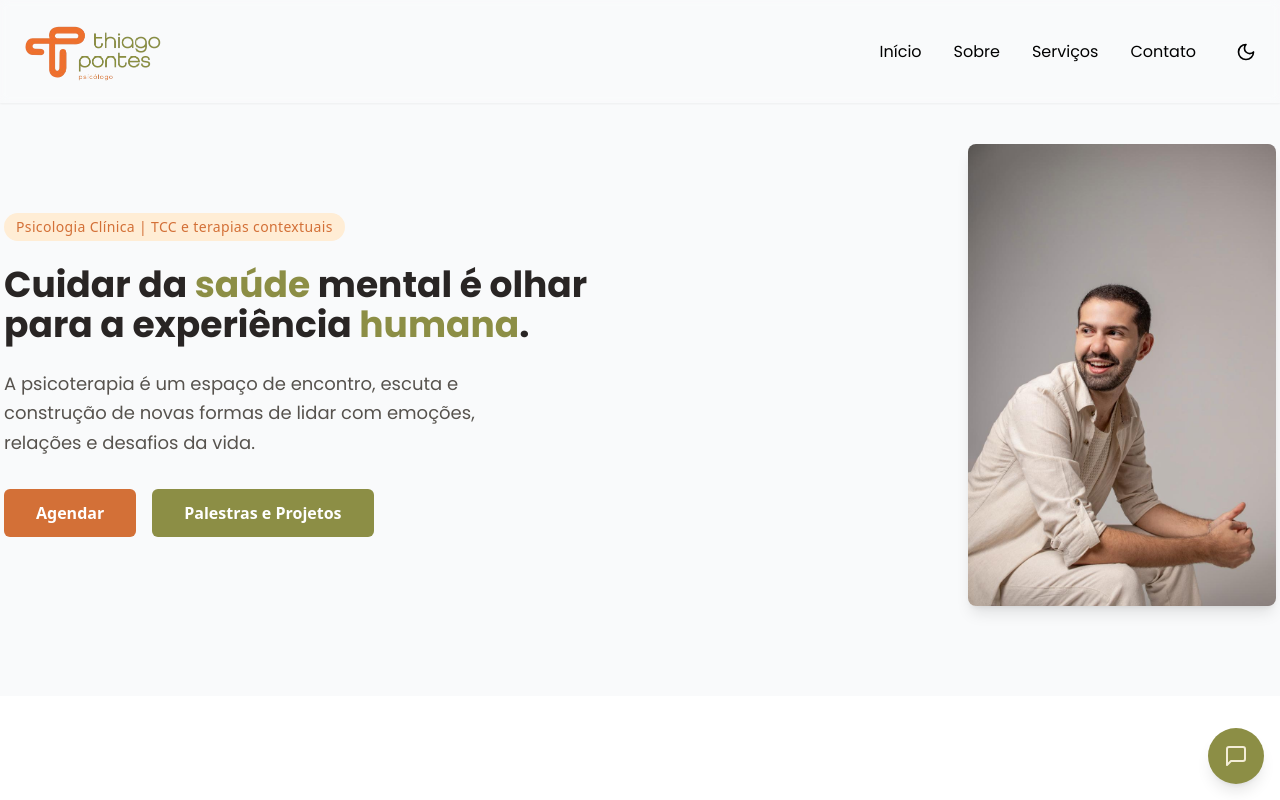
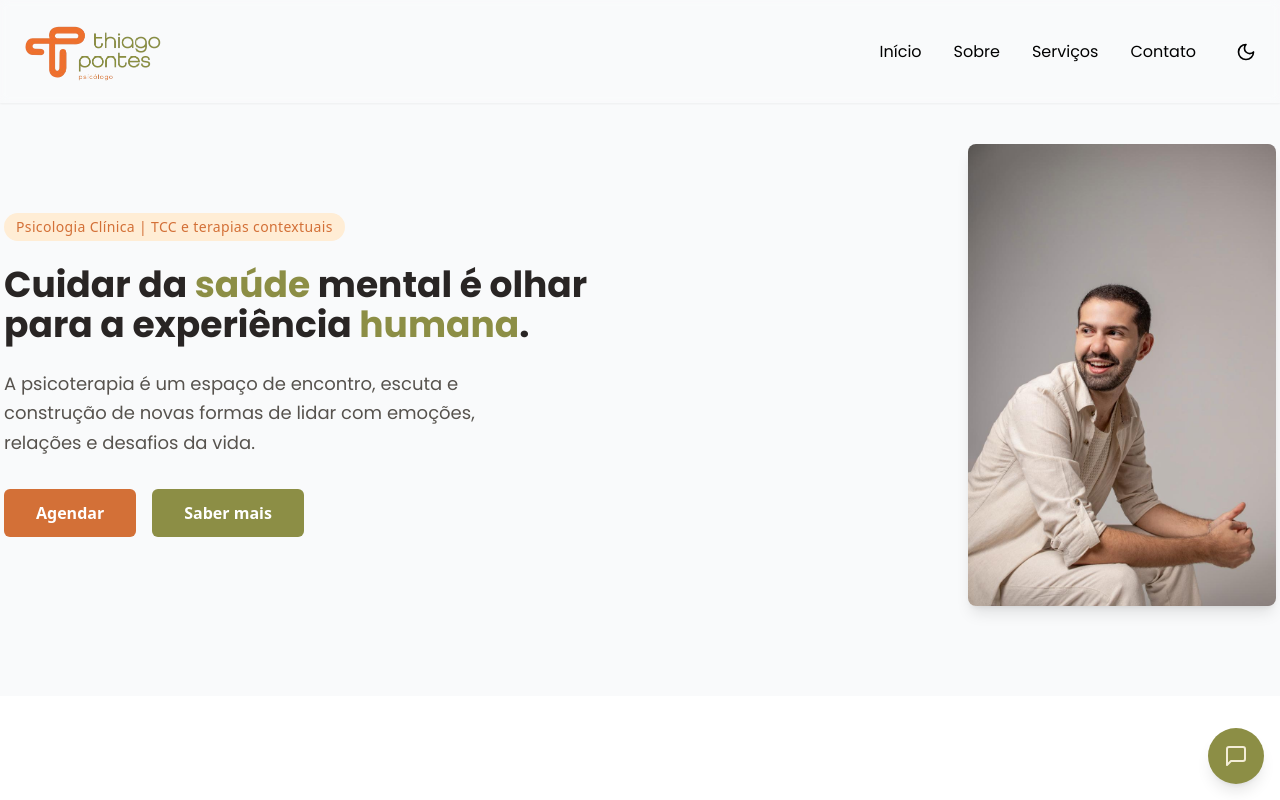
Before and after one commit to vitao-al/thiagopontespsicologo, a React (Vite) app: page / in a window 1280 px wide. Shown: the top 800 px of the page. Built offline with nearby package versions, Linux system fonts and the light colour scheme.

Commit message:
Updating Hero,Contact,App,CardHero,LawyerCard,Header

```diff
--- a/src/components/Hero.tsx
+++ b/src/components/Hero.tsx
@@ -32,7 +32,7 @@ export default function Hero() {
                   href="#palestras-e-projetos"
                   className="inline-block bg-musgo text-white px-6 md:px-8 py-3 rounded-md font-semibold hover:bg-musgo-escuro dark:hover:bg-musgo-escuro transition-colors text-sm md:text-base text-center"
                 >
-                  Palestras e Projetos
+                  Saber mais
                 </a>
               </div>
             </div>
```
